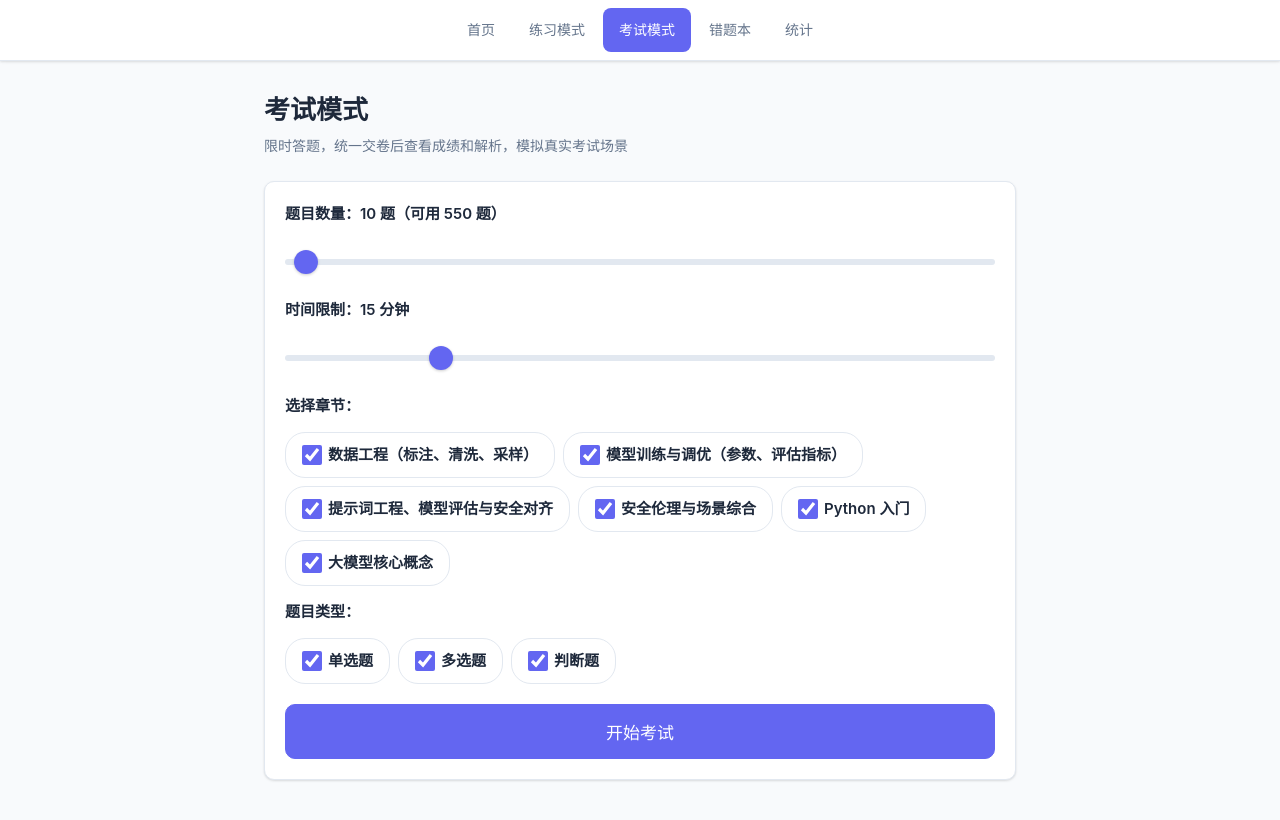
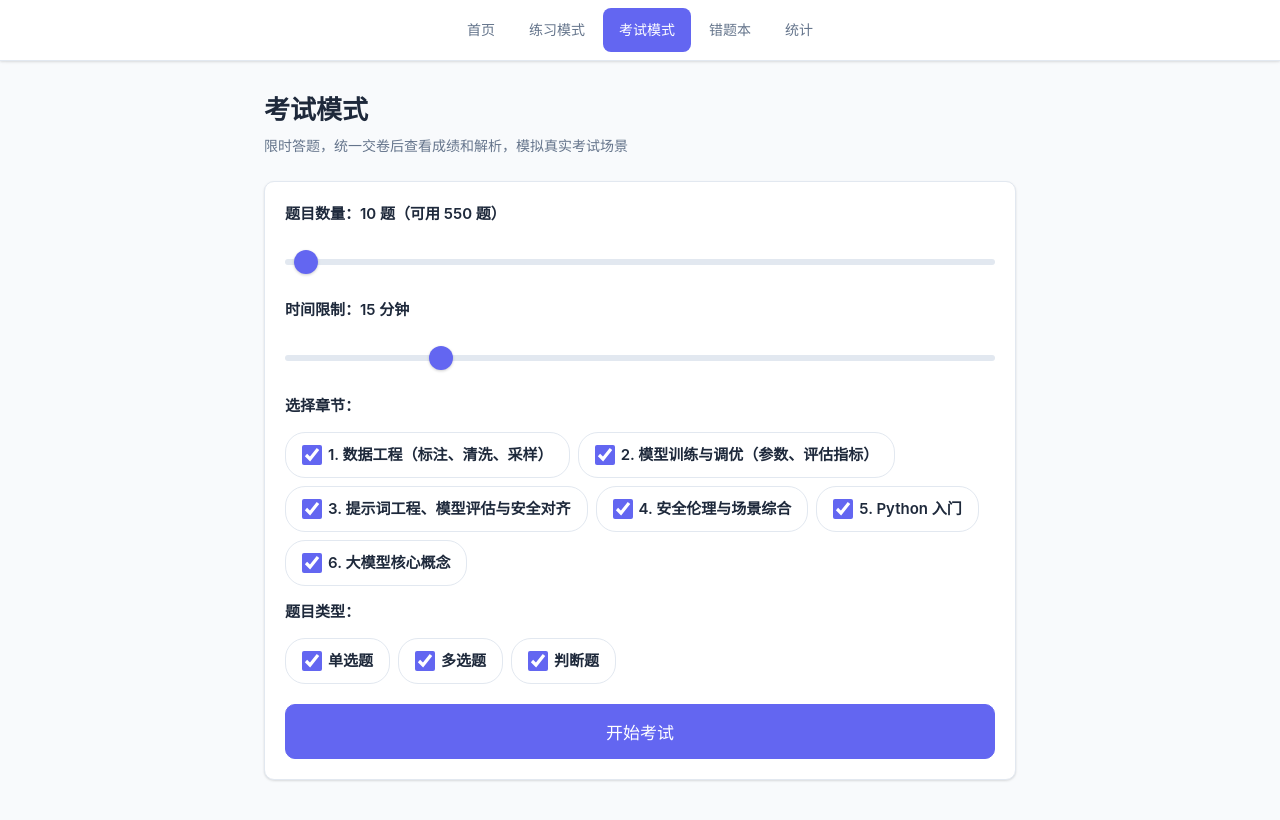
Before and after one commit to sanfen972/ai-quiz, a React (Vite) app: page /#/exam in a window 1280 px wide. Shown: the top 820 px of the page. Built offline with nearby package versions, Linux system fonts and the light colour scheme.

Commit message:
fix: 章节选择前添加数字编号 1-6

```diff
--- a/src/pages/Exam.tsx
+++ b/src/pages/Exam.tsx
@@ -88,10 +88,10 @@ export default function Exam() {
           <input type="range" min={3} max={60} step={1} value={timeLimit} onChange={(e) => setTimeLimit(+e.target.value)} />
           <label>选择章节：</label>
           <div className="checkbox-group">
-            {chapters.map((ch) => (
+            {chapters.map((ch, i) => (
               <label key={ch} className="checkbox">
                 <input type="checkbox" checked={selectedChapters.includes(ch)} onChange={() => toggleChapter(ch)} />
-                {ch}
+                {i + 1}. {ch}
               </label>
             ))}
           </div>
--- a/src/pages/Practice.tsx
+++ b/src/pages/Practice.tsx
@@ -75,10 +75,10 @@ export default function Practice() {
           <input type="range" min={3} max={Math.max(3, filteredPool.length)} value={Math.min(questionCount, filteredPool.length)} onChange={(e) => setQuestionCount(+e.target.value)} />
           <label>选择章节：</label>
           <div className="checkbox-group">
-            {chapters.map((ch) => (
+            {chapters.map((ch, i) => (
               <label key={ch} className="checkbox">
                 <input type="checkbox" checked={selectedChapters.includes(ch)} onChange={() => toggleChapter(ch)} />
-                {ch}
+                {i + 1}. {ch}
               </label>
             ))}
           </div>
```
